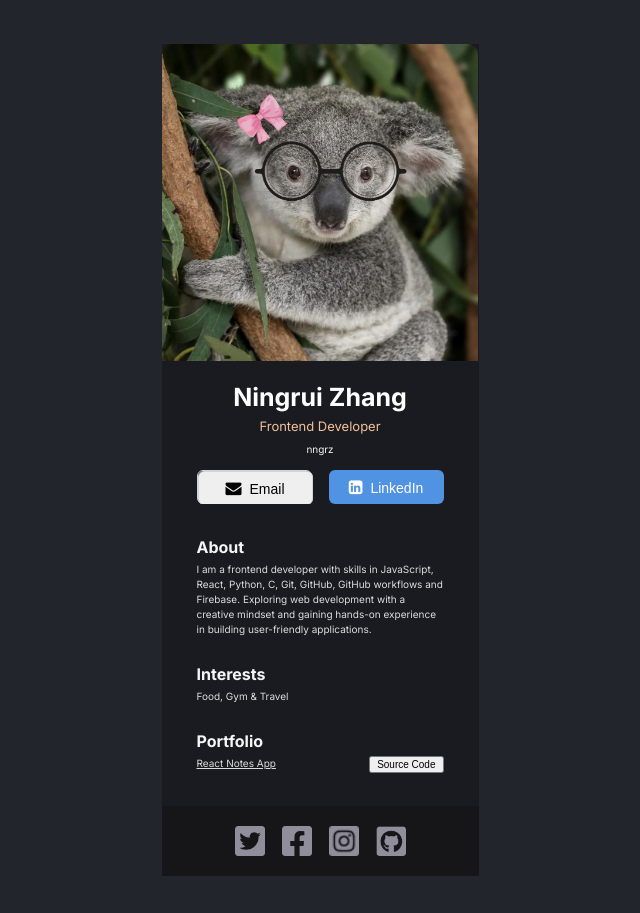
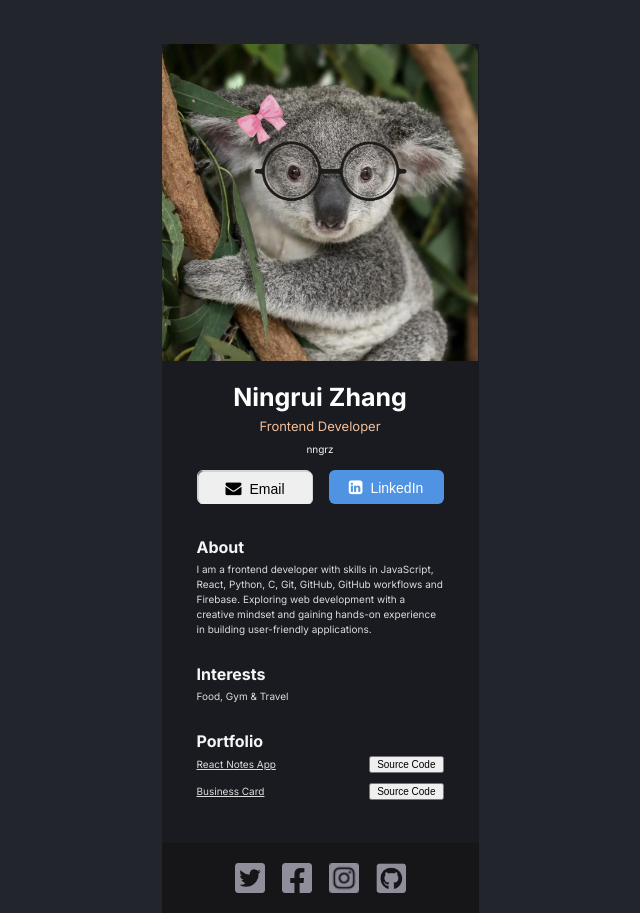
Before and after one commit to nngrz/business-card, a React app: page / in a window 1280 px wide. Shown: the whole page, without its empty margins (320-960 px from the left). Before the commit the page ends 876 px from the top, so only its background shows below. Built offline with nearby package versions, Linux system fonts and the light colour scheme.

Commit message:
add business-card project to portfolio

```diff
--- a/public/index.css
+++ b/public/index.css
@@ -125,7 +125,6 @@ button > i {
 /* main */
 
 .main {
-    /* display and box model */
     padding: 33px 35px;
 }
 
@@ -157,17 +156,25 @@ button > i {
 
 .portfolio--link-container {
     display: flex;
-    justify-content: space-between;
+    flex-direction: column;
 }
 
-.portfolio--link {
+.projects {
+    display: grid;
+    grid-template-columns: auto auto;
+    justify-content: space-between;
+    align-items: center;
+    margin-bottom: 10px;
+ }
+
+.project--link {
     font-size: 10px;
     font-weight: 400;
     line-height: 15px;
     color: #DCDCDC;
 }
 
-.portfolio--btn {
+.project--btn {
     font-size: 10px;
     text-decoration: none;
     color: black;
--- a/src/components/Portfolio.js
+++ b/src/components/Portfolio.js
@@ -5,14 +5,26 @@ export default function Portfolio() {
         <div className="portfolio--container">
             <h2 className="portfolio--title">Portfolio</h2>
             <div className="portfolio--link-container">
-                <a href="https://shimmering-malasada-04a43c.netlify.app" target="_blank" rel="noopener noreferrer" className="portfolio--link">
-                    React Notes App
-                </a>
-                <button>
-                    <a href="https://github.com/nngrz/React-project-set/tree/main/notes_app" target="_blank" rel="noopener noreferrer" className="portfolio--btn">
-                        Source Code
+                <div className="projects">
+                    <a href="https://shimmering-malasada-04a43c.netlify.app" target="_blank" rel="noopener noreferrer" className="project--link">
+                        React Notes App
                     </a>
-                </button>
+                    <button>
+                        <a href="https://github.com/nngrz/React-project-set/tree/main/notes_app" target="_blank" rel="noopener noreferrer" className="project--btn">
+                            Source Code
+                        </a>
+                    </button>
+                </div>
+                <div className="projects">
+                   <a href="https://nngrz.github.io/business-card/" target="_blank" rel="noopener noreferrer" className="project--link">
+                       Business Card
+                   </a>
+                   <button>
+                       <a href="https://github.com/nngrz/business-card" target="_blank" rel="noopener noreferrer" className="project--btn">
+                           Source Code
+                       </a>
+                   </button>
+                </div>
             </div>
         </div>
     )
```
